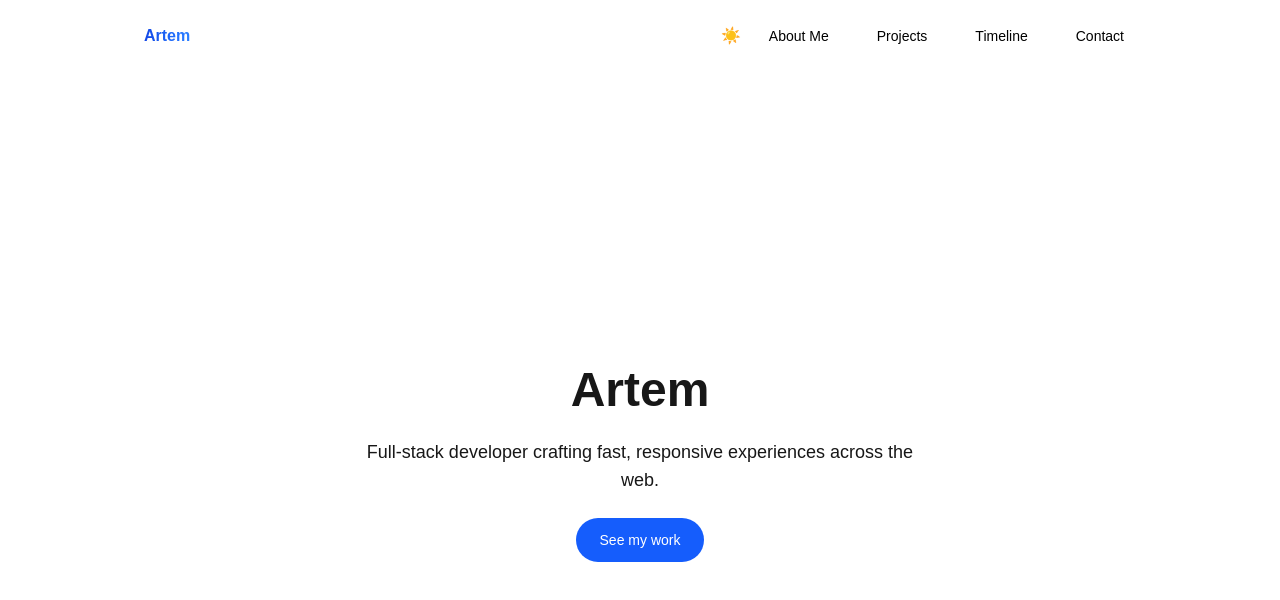
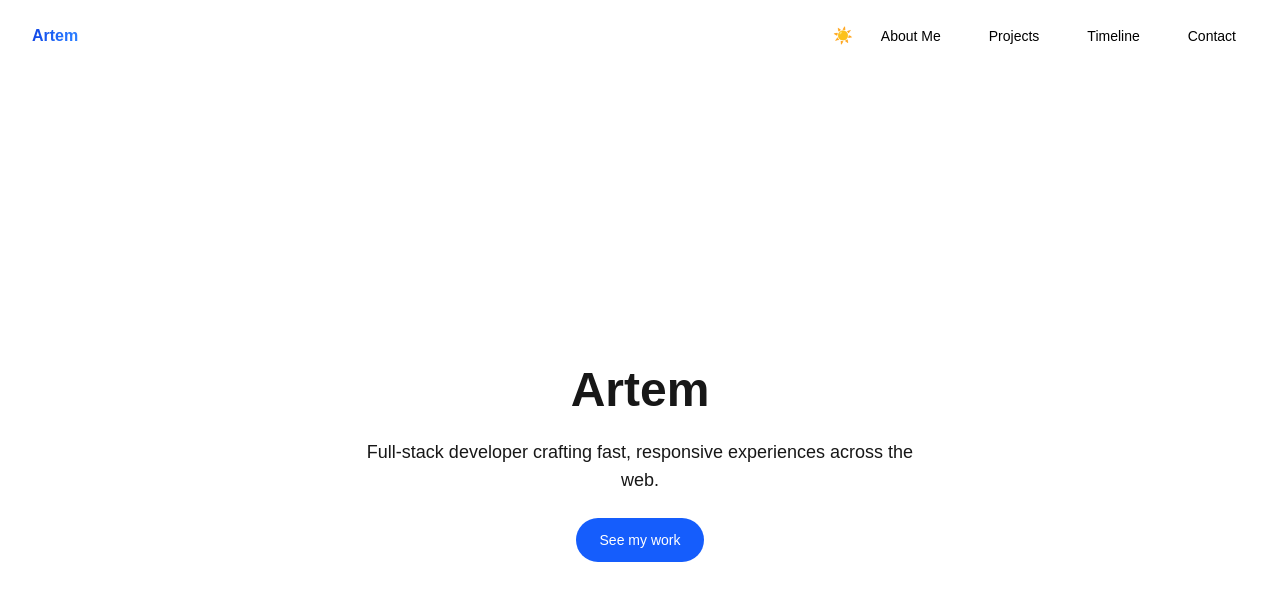
Before and after one commit to SharkBoy289/Personal-Projects, a Next.js app in the folder Personal-Websites/portfolio-website-2025/: page / in a window 1280 px wide. Shown: the top 600 px of the page. Built offline with nearby package versions, Linux system fonts and the light colour scheme.

Commit message:
style: make header responsive on large screens

```diff
--- a/Personal-Websites/portfolio-website-2025/components/Header.tsx
+++ b/Personal-Websites/portfolio-website-2025/components/Header.tsx
@@ -12,7 +12,7 @@
 
   return (
     <header className="fixed inset-x-0 top-0 z-50 bg-white/70 backdrop-blur supports-[backdrop-filter]:bg-white/40 dark:bg-neutral-900/70 dark:supports-[backdrop-filter]:bg-neutral-900/40">
-      <nav className="mx-auto flex max-w-5xl items-center justify-between p-4">
+      <nav className="flex w-full items-center justify-between px-4 py-4 sm:px-6 lg:px-8">
         <Link
           href="/"
           className="bg-gradient-to-r from-blue-700 to-blue-500 bg-clip-text font-bold text-transparent transition-opacity hover:opacity-80"
```
